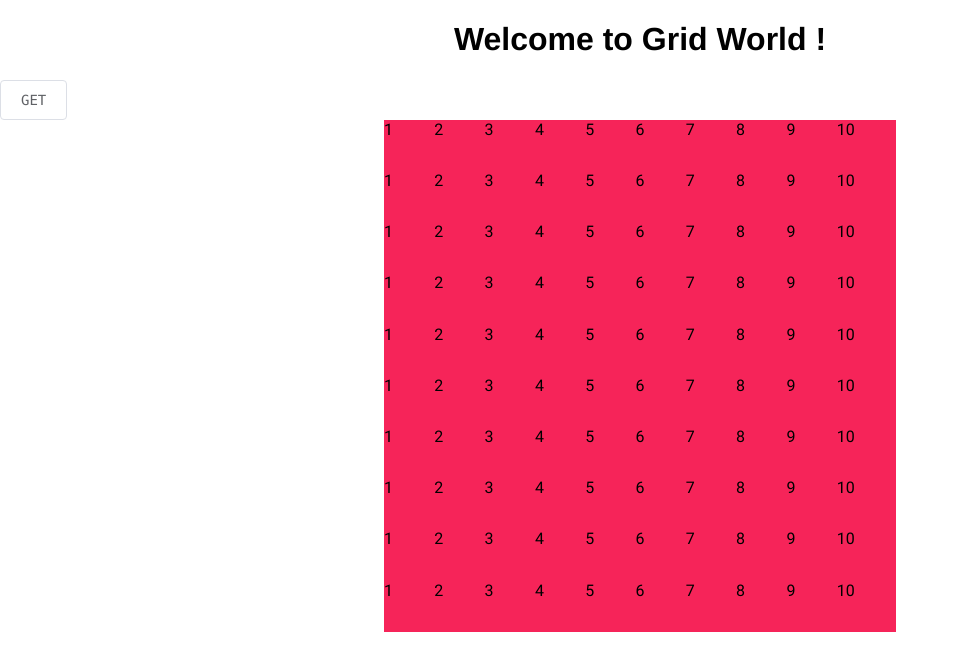
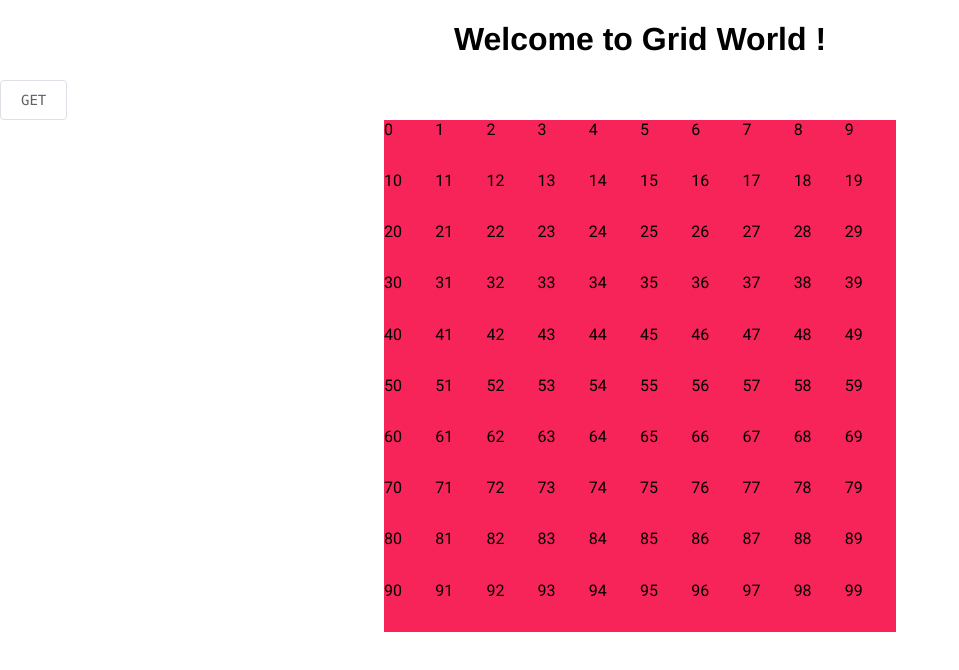
Before and after one commit to WinDerek/reinforce-py, a Vue app in the folder frontend/: page /#/ in a window 1280 px wide. Shown: the top 670 px of the page, without its empty margins (0-959 px from the left). Built offline with nearby package versions, Linux system fonts and the light colour scheme.

Commit message:
Adds the Grid component.

```diff
--- /dev/null
+++ b/frontend/src/components/Grid.vue
@@ -0,0 +1,36 @@
+<template>
+  <div class="grid">
+    {{gridData.gridIndex}}
+  </div>
+</template>
+
+<script>
+export default {
+  name: 'Grid',
+  model: {
+    prop: 'gridData',
+    event: 'onGridClicked'
+  },
+  props: {
+    gridData: {
+      type: Object, // gridIndex: 99, actionArray: [ 0, 1, 2, 3 ]
+      required: true
+    }
+  },
+  data: function () {
+    return {}
+  },
+  methods: {
+    onGridClicked: function (index) {
+      this.$emit('onGridClicked', index)
+    }
+  }
+}
+</script>
+
+<style scoped>
+.grid {
+  align-self: stretch;
+  flex-grow: 1;
+}
+</style>
--- a/frontend/src/components/GridWorld.vue
+++ b/frontend/src/components/GridWorld.vue
@@ -2,17 +2,37 @@
   <div class="grid-world">
     <div class="grid-container">
       <div class="grid-row" v-for="i in 10">
-        <div class="grid" v-for="i in 10">{{ i }}</div>
+        <grid v-for="j in 10" v-model="gridDataArray[(i - 1) * 10 + j - 1]" />
       </div>
     </div>
   </div>
 </template>
 
 <script>
+import Grid from './Grid';
+
 export default {
   name: 'GridWorld',
   props: {
   },
+  components: { Grid },
+  data: function () {
+    return {
+      gridDataArray: [],
+    }
+  },
+  created () {
+    for (var i = 0; i < 10; i++) {
+      for (var j = 0; j < 10; j++) {
+        this.gridDataArray.push(
+          {
+            gridIndex: i * 10 + j,
+            actionArray: [ 0, 1, 2, 3 ]
+          }
+        );
+      }
+    }
+  }
 };
 </script>
 
```
